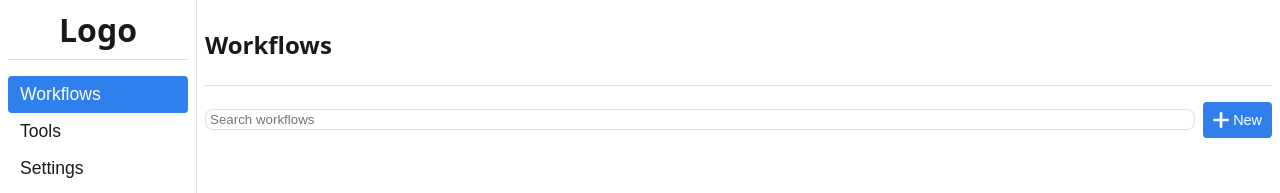
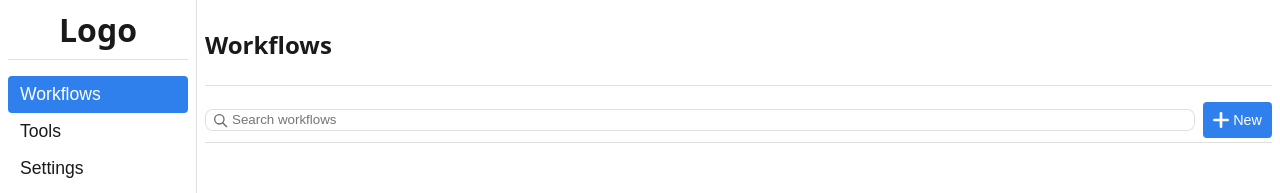
Before and after one commit to RickIsNotMyRealName/Flai.js, a React (Vite) app: page / in a window 1280 px wide. Shown: the top 193 px of the page. Built offline with nearby package versions, Linux system fonts and the light colour scheme.

Commit message:
Refine workflow search UI

```diff
--- a/src/components/WorkflowList.tsx
+++ b/src/components/WorkflowList.tsx
@@ -30,12 +30,33 @@ export default function WorkflowList({
         <h2>Workflows</h2>
       </div>
       <div className="workflow-controls">
+        <div className="search-wrap">
+          <svg width="16" height="16" viewBox="0 0 24 24" aria-hidden="true">
+            <circle
+              cx="11"
+              cy="11"
+              r="7"
+              stroke="currentColor"
+              strokeWidth="2"
+              fill="none"
+            />
+            <line
+              x1="16"
+              y1="16"
+              x2="22"
+              y2="22"
+              stroke="currentColor"
+              strokeWidth="2"
+              strokeLinecap="round"
+            />
+          </svg>
           <input
             className="workflow-search"
             placeholder="Search workflows"
             value={query}
             onChange={e => setQuery(e.target.value)}
           />
+        </div>
         <button
           className="create-btn"
           title="New Workflow"
--- a/src/theme.css
+++ b/src/theme.css
@@ -444,15 +444,32 @@
   align-items: center;
   gap: 8px;
   margin-bottom: 0.75rem;
+  padding-bottom: 0.25rem;
+  border-bottom: 1px solid #6663;
 }
 .create-label {
   font-size: 0.9rem;
 }
+.search-wrap {
+  flex: 1;
+  display: flex;
+  align-items: center;
+  gap: 4px;
+  padding: 2px 6px;
+  border: 1px solid #6663;
+  border-radius: 8px;
+  background: var(--bg);
+}
+.search-wrap svg {
+  flex: none;
+  color: #666;
+}
 .workflow-search {
   flex: 1;
-  padding: 2px 4px;
-  border: 1px solid #6663;
-  border-radius: 8px;
+  border: none;
+  padding: 0;
+  background: none;
+  outline: none;
 }
 .workflow-item {
   display: flex;
```
Lines whose indentation alone changed are shown as unchanged.
